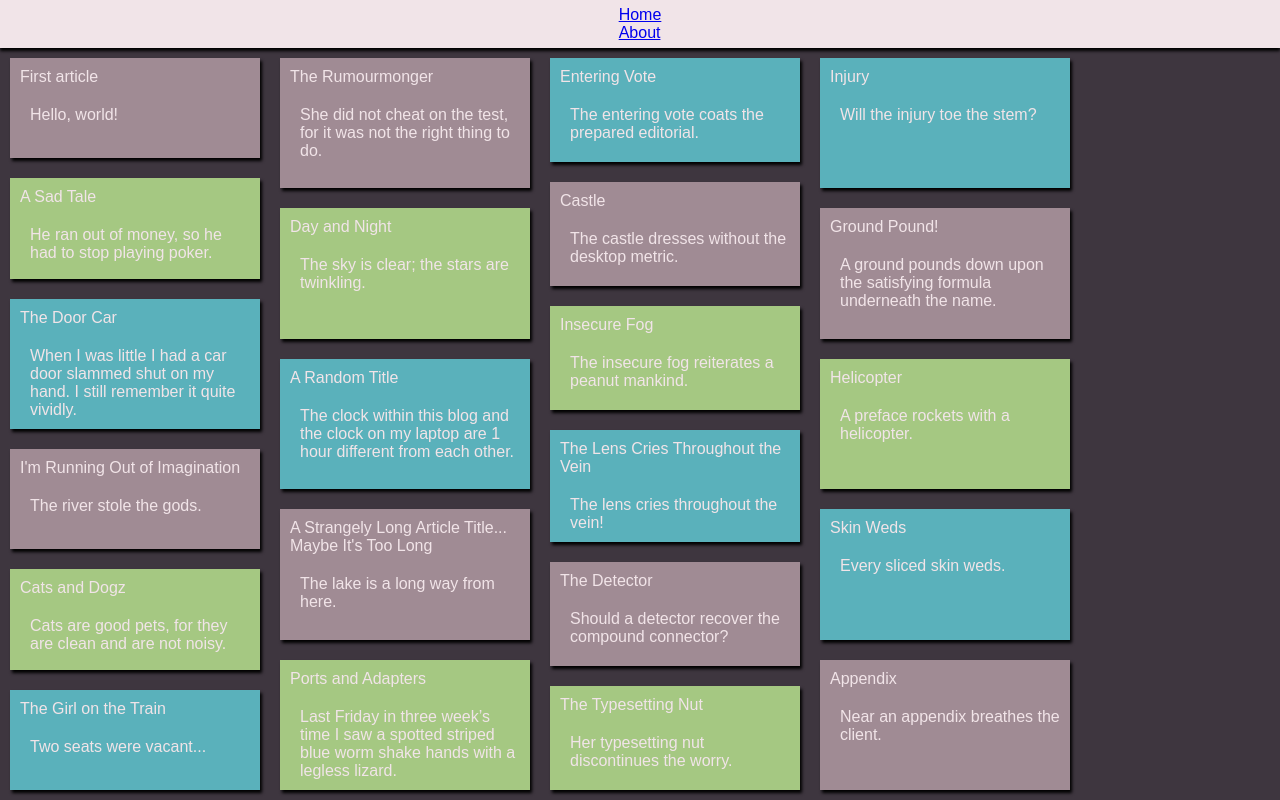
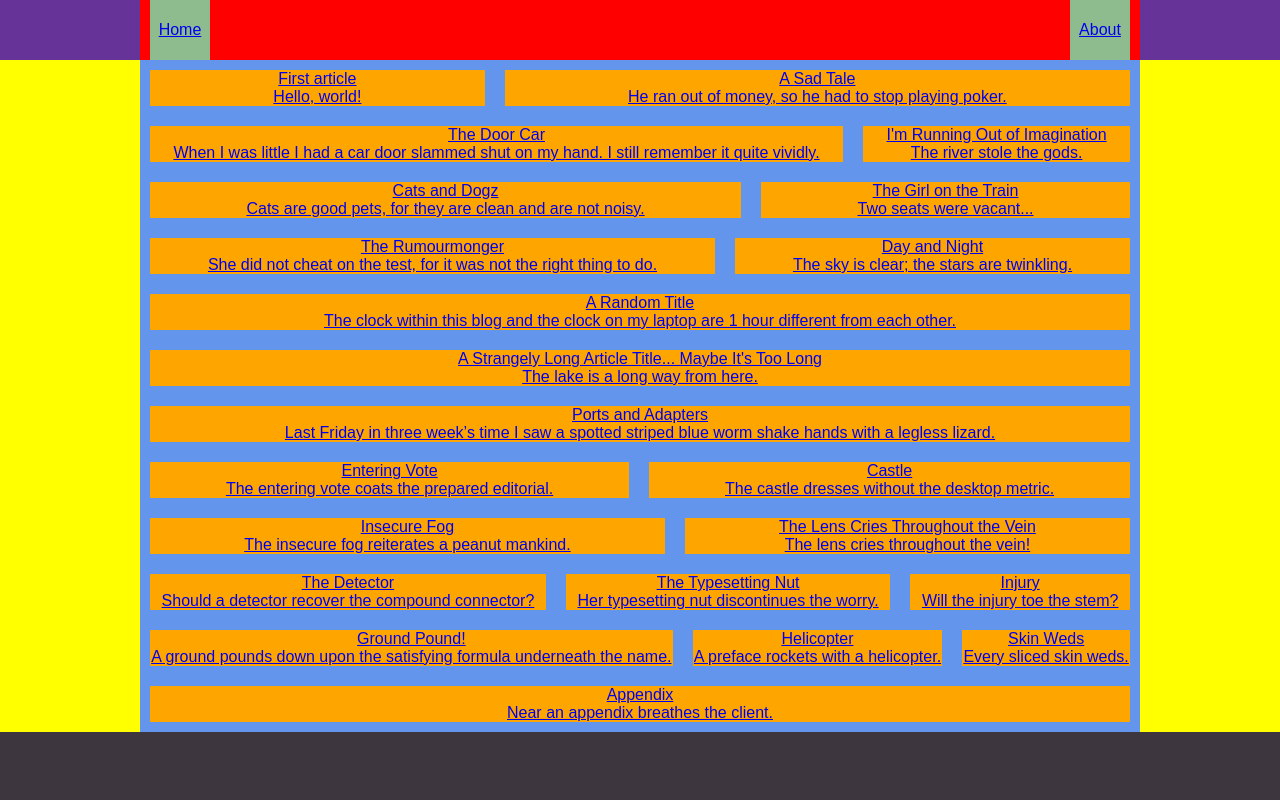
Before and after one commit to jdgillespie91/dot-blog, a React (Create React App) app: page / in a window 1280 px wide. Built offline with nearby package versions, Linux system fonts and the light colour scheme.

Commit message:
<Jake> Change cards to display in rows instead of columns so that overflow is handled with vertical scrolling

```diff
--- a/src/App.css
+++ b/src/App.css
@@ -1,74 +1,5 @@
 body {
   background-color: #3E363F;
-}
-
-.Header {
-  background-color: #F1E4E8;
-  height: 6vh;
-
-  display: flex;
-  align-items: center;
-  justify-content: space-around;
-
-  margin: 0 auto;
-
-  /* Tasty shadow */
-  box-shadow: 0px 3px 3px #000000;
-}
-
-.Board {
-  display: flex;
-  flex-direction: column;
-  flex-wrap: wrap;
-  justify-content: flex-start;
-  align-items: center;
-  align-content: flex-start;
-
-  height: 94vh;
-}
-
-.Card {
-  /* Layout */
-  flex-grow: 1;
-  flex-shrink: 1;
-  flex-basis: 0;
-
-  /* Size */
-  width: 250px;
-  max-height: 150px;
-
-  /* Content */
-  text-decoration: none;
-
-  /* Tasty shadow */
-  margin: 10px;
-  box-shadow: 2px 3px 3px #000000;
-}
-
-.CardTitle {
-  color: #F1E4E8;
-  text-align: left;
-
-  padding: 10px;
-}
-
-.CardSummary {
-  color: #F1E4E8;
-  text-align: left;
-
-  padding: 10px 10px 10px 20px;
-}
-
-.Card:nth-of-type(3n) {
-  background: #5AB1BB;
-}
-
-.Card:nth-of-type(3n+1) {
-  background: #A08B94;
-}
-
-.Card:nth-of-type(3n+2) {
-  background: #A5C882;
 }
 
 .Article {
@@ -78,3 +9,60 @@ body {
 .About {
   color: #F1E4E8
 }
+
+.HeaderContainer {
+  background-color: rebeccapurple;
+
+  display: flex;
+
+  justify-content: center;
+}
+
+.Header {
+  background-color: red;
+
+  height: 60px;
+  width: 1000px;
+
+  display: flex;
+  justify-content: space-between;
+  align-items: stretch;
+}
+
+.HeaderCard {
+  background-color: darkseagreen;
+  text-align: center;
+  line-height: 60px; /* Same as Header height since align-items is stretch. */
+
+  width: 60px;
+
+  margin-left: 10px;
+  margin-right: 10px;
+}
+
+.BoardContainer {
+  background-color: yellow;
+
+  display: flex;
+
+  justify-content: center;
+}
+
+.Board {
+  background-color: cornflowerblue;
+
+  max-width: 1000px;
+
+  display: flex;
+  flex-wrap: wrap;
+  justify-content: space-between;
+}
+
+.BoardCard {
+  background-color: orange;
+  text-align: center;
+
+  flex-grow: 1;
+
+  margin: 10px;
+}
--- a/src/App.js
+++ b/src/App.js
@@ -6,7 +6,8 @@ import {
 } from 'react-router-dom'
 import './App.css';
 
-const article = ({match}) => (
+function Article({match}) {
+  return (
     <div className="Article">
       <ul>
         <li>Article: {match.params.articleId}</li>
@@ -14,9 +15,37 @@ const article = ({match}) => (
         <li>Second paragraph...</li>
       </ul>
     </div>
-);
 
-const home = () => {
+  )
+}
+
+function About() {
+  return (
+    <div className="About">
+      <ul>
+        <li>Email: foo</li>
+        <li>Phone: bar</li>
+      </ul>
+    </div>
+  )
+}
+
+function Header() {
+  return (
+    <div className="HeaderContainer">
+      <div className="Header">
+        <HeaderCard link="/" text="Home"/>
+        <HeaderCard link="/about" text="About"/>
+      </div>
+    </div>
+  )
+}
+
+function HeaderCard(props) {
+  return <Link className="HeaderCard" to={props.link}>{props.text}</Link>
+}
+
+function Board() {
   const articles = [
     {
       link: "/articles/first-article",
@@ -131,43 +160,32 @@ const home = () => {
   ];
 
   return (
+    <div className="BoardContainer">
       <div className="Board">
         {articles.map(a => {
-        return (
-          <Link to={a.link} className="Card">
-            <div className="CardTitle">{a.title}</div>
-            <div className="CardSummary">{a.summary}</div>
-          </Link>
-        )
+          return <BoardCard link={a.link} title={a.title} summary={a.summary}/>
         })}
       </div>
+    </div>
   )
-};
+}
 
-const about = () => (
-  <div className="About">
-    <ul>
-      <li>Email: foo</li>
-      <li>Phone: bar</li>
-    </ul>
-  </div>
-);
+function BoardCard(props) {
+  return <Link className="BoardCard" to={props.link}>{props.title}<br/>{props.summary}</Link>
+}
 
-const app = () => (
+function App() {
+  return (
     <Router>
       <div>
-      <div className="Header">
-        <div>
-          <Link to="/">Home</Link><br/>
-          <Link to="/about">About</Link>
-        </div>
-      </div>
+        <Header/>
 
-      <Route exact path="/" component={home}/>
-      <Route exact path="/about" component={about}/>
-      <Route exact path="/articles/:articleId" component={article}/>
+        <Route exact path="/" component={Board}/>
+        <Route exact path="/about" component={About}/>
+        <Route exact path="/articles/:articleId" component={Article}/>
       </div>
     </Router>
-);
+  )
+}
 
-export default app
+export default App
```
Lines whose indentation alone changed are shown as unchanged.
